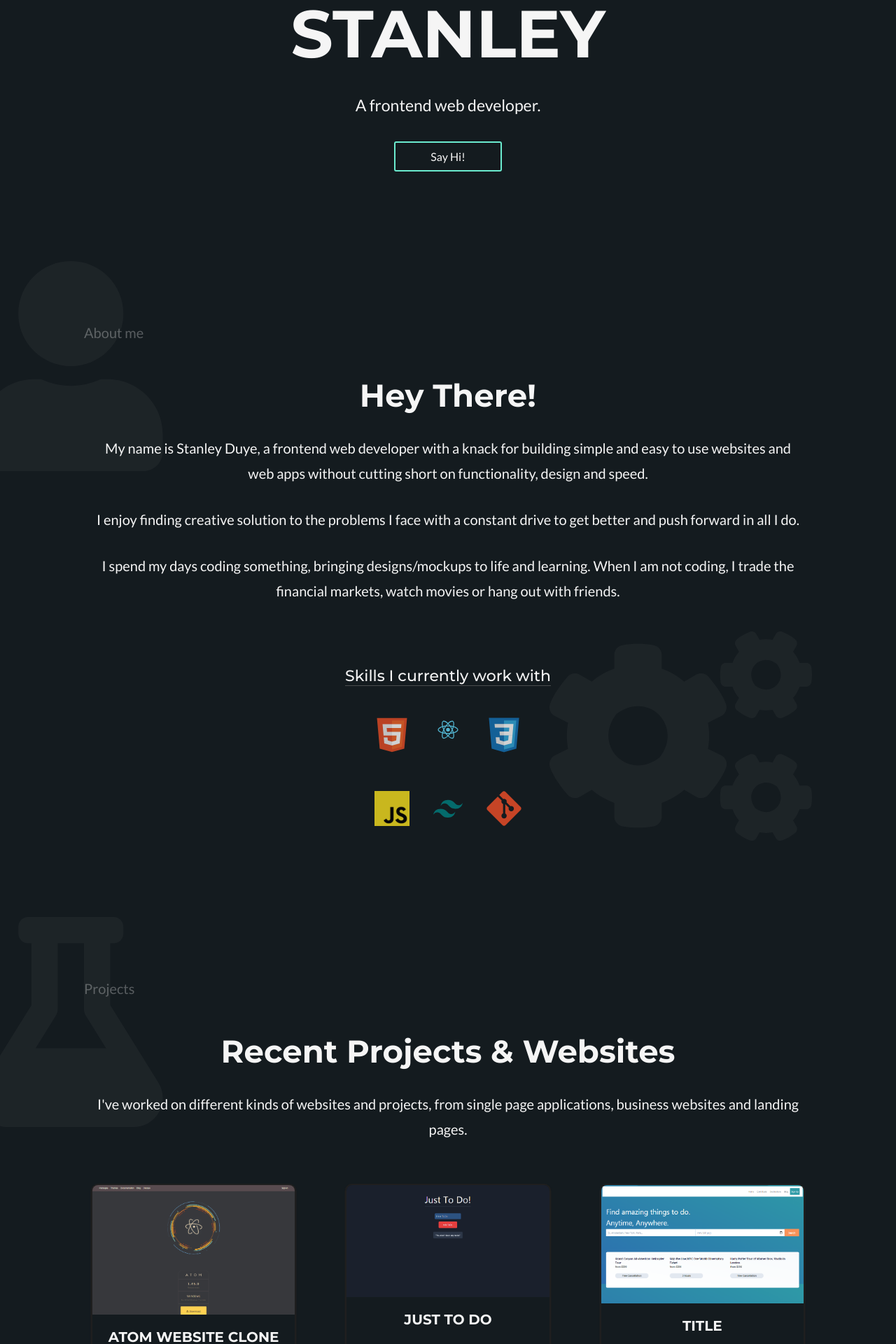
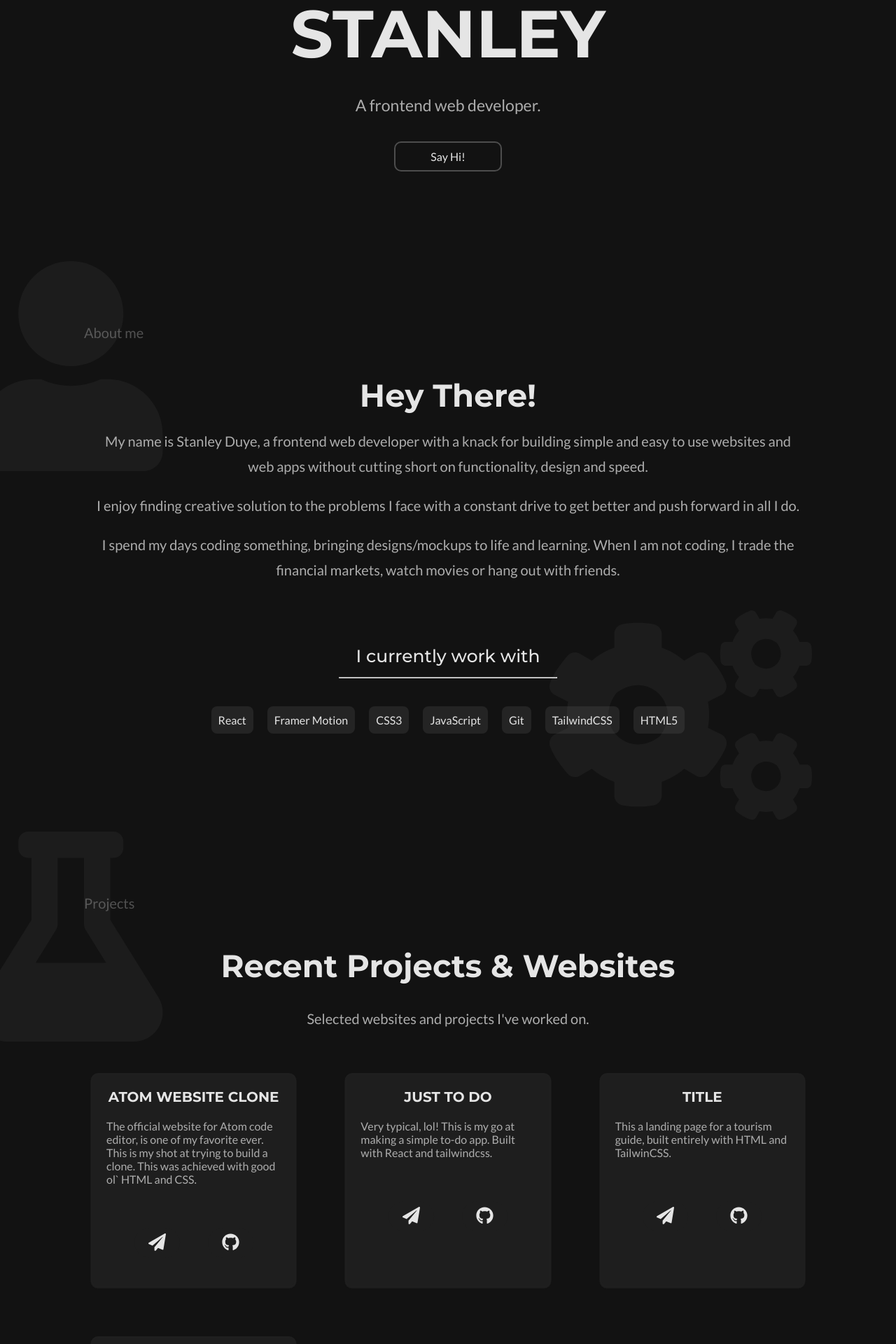
Before and after one commit to priyed/portfolio, a React (Create React App) app: page / in a window 1280 px wide. Shown: the part 260-2180 px from the top of the page at 70% size. Built offline with nearby package versions, Linux system fonts and the light colour scheme; a web font is replaced by a local one.

Commit message:
changed UI colors

```diff
--- a/src/App.css
+++ b/src/App.css
@@ -14,8 +14,8 @@ html {
 
 body {
   font-family: "Lato";
-  background: #141B1F;
-  color: #F5F5F5;
+  background: #121212;
+  color: #E5E5E5;
   font-weight: lighter;
   overflow-x: hidden;
 }
@@ -40,27 +40,28 @@ body {
 .header h1 {
   font-family: 'Montserrat', sans-serif;
   font-size: 65px;
-  color: #F5F5F5;
+  color: #E5E5E5;
 }
 
 .header p {
   margin: 30px 20px 50px;
   font-size: 17px;
+  color: #ADADAD;
 }
 
 .header a {
-  border: 2px solid rgb(107, 235, 207);
-  border-radius: 3px;
+  border: 2px solid #8f8f8f79;
+  border-radius: 10px;
   padding: 10px 50px;
   text-decoration: none;
-  color: whitesmoke;
+  color: #E5E5E5;
   font-size: 16px;
   transition: all 0.4s ease-in-out;
 }
 
 .header a:hover {
-  background-color: rgb(107, 235, 207);
-  color: #141B1F;
+  background-color: #1e1e1e;
+  color: #E5E5E5;
   padding-left: 55px;
   padding-right: 55px;
 }
--- a/src/App.js
+++ b/src/App.js
@@ -6,7 +6,7 @@ import Projects from "./components/Projects";
 import Contact from "./components/Contact";
 import Footer from "./components/Footer";
 import "./App.css";
-import Fade from 'react-reveal/Fade';
+
 
 class App extends React.Component {
 
--- a/src/components/About.css
+++ b/src/components/About.css
@@ -21,9 +21,14 @@
    text-align: center;
     font-size: 16px;
     font-weight: lighter;
-    color: #f5f5f5;
+    color: #ADADAD;
     line-height: 1.8;
-    margin: 30px 10px;
+    margin: 20px 10px;
+}
+
+.about-container p:last-of-type {
+    margin-bottom: 0;
+
 }
 
 .profile-icon {
@@ -45,6 +50,19 @@
     align-items: center;
 }
 
+.skills-container h3 {
+    font-size: 25px;
+    font-family: 'Montserrat', sans-serif;
+    font-weight: 500;
+    color: #E5E5E5;
+}
+
+hr {
+    width: 30%;
+    height: 2px;
+    margin: 15px auto 20px;
+}
+
 .skill-cogs {
     color: rgb(114, 114, 114);
     font-size: 300px;
@@ -55,19 +73,47 @@
     top: -50px;
 }
 
-.skills-container h3 {
-    font-size: 22px;
-    font-family: 'Montserrat', sans-serif;
-    font-weight: 500;
-    border-bottom: 1px solid rgb(94, 94, 94, 0.74);
-}
-
-#skills {
+.skills {
     display: flex;
     flex-wrap: wrap;
     justify-content: center;
 }
 
+.skills span {
+    background-color: #8f8f8f25;
+    border-radius: 8px;
+    margin: 20px 10px;
+    padding: 10px;
+    transition: all 0.3s ease-in-out;
+}
+
+#react:hover {
+    background-color: #a3299d4f;
+}
+
+#framer:hover {
+    background-color: #5C29A34f;
+}
+
+#git:hover {
+    background-color: #2969A34f;
+}
+
+#tailwind:hover {
+    background-color: #A329764f;
+}
+
+#css:hover {
+    background-color: #29A3904f;
+}
+
+#js:hover {
+    background-color: #2990A34f;
+}
+
+#html:hover {
+    background-color: #8329A336;
+}
 .icons-container {
     margin-top: 30px;
     display: grid;
--- a/src/components/About.jsx
+++ b/src/components/About.jsx
@@ -1,8 +1,6 @@
 import React from "react";
 import { FontAwesomeIcon } from "@fortawesome/react-fontawesome";
 import { faUser, faCogs } from "@fortawesome/free-solid-svg-icons";
-import "tippy.js/dist/tippy.css";
-import Skills from "./Skills";
 import "./About.css";
 import Slide from "react-reveal/Slide";
 import Fade from "react-reveal/Fade";
@@ -35,10 +33,20 @@ const About = () => {
 
       <div className="skills-container">
         <FontAwesomeIcon icon={faCogs} className="skill-cogs" />
-
-        <h3>Skills I currently work with</h3>
+        <Fade left duration={2000}>
+        <h3>I currently work with</h3>
+        </Fade>
+        <Fade down duration={4000}><hr></hr></Fade>
         <Fade right>
-          <Skills />
+          <div className="skills">
+            <span id="react">React</span>
+            <span id="framer">Framer Motion</span>
+            <span id="css">CSS3</span>
+            <span id="js">JavaScript</span>
+            <span id="git">Git</span>
+            <span id="tailwind">TailwindCSS</span>
+            <span id="html">HTML5</span>
+          </div>
         </Fade>
       </div>
     </div>
--- a/src/components/Contacts.css
+++ b/src/components/Contacts.css
@@ -39,12 +39,12 @@
   margin-top: 20px;
   font-size: 20px;
   font-weight: lighter;
-  color: rgb(107, 235, 207);
 }
 
 .contacts-container p {
   line-height: 30px;
   font-size: 16px;
+  color: #ADADAD;
 }
 
 /*
@@ -127,7 +127,7 @@ label {
 }
 
 .social-btns .social-btn:hover {
-  color: rgb(107, 235, 207);
+  color: #646464;
 }
 
 @media screen and (min-width: 620px) {
--- a/src/components/Footer.jsx
+++ b/src/components/Footer.jsx
@@ -8,7 +8,7 @@ const Footer = () => {
     <div className="footer-container">
       <p id="copyright">
         {" "}
-        <FontAwesomeIcon icon={faCopyright} /> 2020 {" "} {" "}
+        <FontAwesomeIcon icon={faCopyright} /> 2021 {" "} {" "}
         Built with{" "}
         <span>
           <FontAwesomeIcon icon={faHeart} className="footer-icon" />
--- a/src/components/Navigation.css
+++ b/src/components/Navigation.css
@@ -1,5 +1,5 @@
 .navigation {
-    background: #141B1F;
+    background: #121212;
     display: flex;
     flex-direction: row;
     justify-content: space-between;
@@ -12,18 +12,18 @@
 }
 
 .menubtn {
-    width: 30px;
+    width: 40px;
     height: auto;
     margin-left: 30px;
     position: absolute;
     top: 15px;
-    color: #ccc;
+    color: rgb(128, 128, 128);
     cursor: pointer;
     transition: all 0.4s;
 }
 
 .menubtn:hover, .closebtn:hover         {
-    color: rgb(107, 235, 207);
+    color: #8f8f8f79;
 }
 
 .lock-scroll {
@@ -37,6 +37,7 @@
     text-decoration: none;
     color: #ccc;
     width: 30px;
+    transition: all 0.4s;
 }
 
 .sidenav {
@@ -46,7 +47,7 @@
     z-index: 1;
     top: 0;
     left: 0;
-    background-color: #141B1F;
+    background-color: #1E1E1E;
     overflow-x: hidden;
     transition: 0.5s;
     padding-top: 60px;
@@ -68,12 +69,11 @@
     text-decoration: none;
     color:#b3b3b3;
     font-size: 20px;
-    transition: all 0.3s;
+    transition: all 0.2s;
 }
 
 .link:hover {
-    border-bottom: 1px solid rgb(107, 235, 207);
-    color: rgb(107, 235, 207);
+    color: #8f8f8f79;
 }
 
 .link:active {
--- a/src/components/Projects.css
+++ b/src/components/Projects.css
@@ -32,7 +32,7 @@
 .projects-about {
   font-size: 16px;
   font-weight: lighter;
-  color: #f5f5f5;
+  color: #ADADAD;
   line-height: 1.8;
   margin: 30px 10px 50px;
 }
@@ -54,6 +54,7 @@
   transition: all 0.3s ease-in-out;
   margin: 10px;
   overflow: hidden;
+  background-color: #1E1E1E;
 }
 
 .project-card strong {
@@ -61,40 +62,42 @@
   font-family: "Montserrat";
   text-transform: uppercase;
   margin-top: 20px;
+  color: #e5e5e5;
 }
 
 .project-card p {
   margin: 20px 20px;
   text-align: left;
+  color: #ADADAD;
 }
 
 .project-card:hover {
   transform: translateY(-10px);
 }
 
-.project-card img {
-  width: 100%;
-}
-
 .project-anchors {
   margin: 40px;
+  display: flex;
+  flex-wrap: nowrap;
 }
 
 .project-anchors a {
   margin: 0 20px;
   text-decoration: none;
-  border: 2px solid rgb(107, 235, 207);
-  background-color: rgb(107, 235, 207);
+  background-color: #1E1E1E;
   border-radius: 5px;
-  color: #000;
+  color: #e5e5e5;
   padding: 5px 20px 8px;
   transition: all 0.3s;
+  font-size: 25px;
+  border-radius: 40px;
 }
 
 .project-anchors a:hover {
-  background-color: transparent;
-  color: white;
+  background-color: #adadad25;
 }
+
+
 
 @media screen and (min-width: 620px) {
   .projects-container {
--- a/src/components/Projects.jsx
+++ b/src/components/Projects.jsx
@@ -1,10 +1,7 @@
 import React from "react";
 import { FontAwesomeIcon } from "@fortawesome/react-fontawesome";
-import { faFlask } from "@fortawesome/free-solid-svg-icons";
-import Atom from "../assets/projectimages/AtomClone.PNG";
-import justtodo from "../assets/projectimages/justtodo.PNG";
-import portfolio from "../assets/projectimages/portfolio.PNG";
-import tourist from "../assets/projectimages/tourist.PNG";
+import { faFlask, faPaperPlane } from "@fortawesome/free-solid-svg-icons";
+import { faGithub } from "@fortawesome/free-brands-svg-icons"
 import "./Projects.css";
 import Zoom from "react-reveal/Zoom";
 
@@ -19,53 +16,52 @@ const Projects = () => {
 
       <Zoom duration={2000}>
         <p className="projects-about">
-          I've worked on different kinds of websites and projects, from single
-          page applications, business websites and landing pages.
+         Selected websites and projects I've worked on.
         </p>
       </Zoom>
 
       <Zoom duration={3000}>
         <div className="projects">
           <div className="project-card">
-            <img src={Atom} alt="project" />
+
             <strong>Atom website clone</strong>
             <p>
               The official website for Atom code editor, is one of my favorite
               ever. This is my shot at trying to build a clone. This was achieved with good ol` HTML and CSS.
             </p>
             <div className="project-anchors">
-              <a href="#live">Live</a>
-              <a href="#code">Code</a>
+              <a href="#live"><FontAwesomeIcon icon={faPaperPlane} className="link-icon" /></a>
+              <a href="#code"><FontAwesomeIcon icon={faGithub} className="link-icon" /></a>
             </div>
           </div>
 
           <div className="project-card">
-            <img src={justtodo} alt="project" />
+
             <strong>Just To Do</strong>
             <p>
               Very typical, lol! This is my go at making a simple to-do app.
               Built with React and tailwindcss.
             </p>
             <div className="project-anchors">
-              <a href="#live">Live</a>
-              <a href="#code">Code</a>
+              <a href="#live"><FontAwesomeIcon icon={faPaperPlane} className="link-icon" /></a>
+              <a href="#code"><FontAwesomeIcon icon={faGithub} className="link-icon" /></a>
             </div>
           </div>
 
           <div className="project-card">
-            <img src={tourist} alt="project" />
+
             <strong>Title</strong>
             <p>
               This a landing page for a tourism guide, built entirely with HTML and TailwinCSS.
             </p>
             <div className="project-anchors">
-              <a href="#live">Live</a>
-              <a href="#code">Code</a>
+              <a href="#live"><FontAwesomeIcon icon={faPaperPlane} className="link-icon" /></a>
+              <a href="#code"><FontAwesomeIcon icon={faGithub} className="link-icon" /></a>
             </div>
           </div>
 
           <div className="project-card">
-            <img src={portfolio} alt="project" />
+
             <strong>Title</strong>
             <p>
               Lorem ipsum dolor sit, amet consectetur adipisicing elit. Harum
@@ -74,8 +70,8 @@ const Projects = () => {
               provident quidem? Ipsam.
             </p>
             <div className="project-anchors">
-              <a href="#live">Live</a>
-              <a href="#code">Code</a>
+              <a href="#live"><FontAwesomeIcon icon={faPaperPlane} className="link-icon" /></a>
+              <a href="#code"><FontAwesomeIcon icon={faGithub} className="link-icon" /></a>
             </div>
           </div>
         </div>
```
